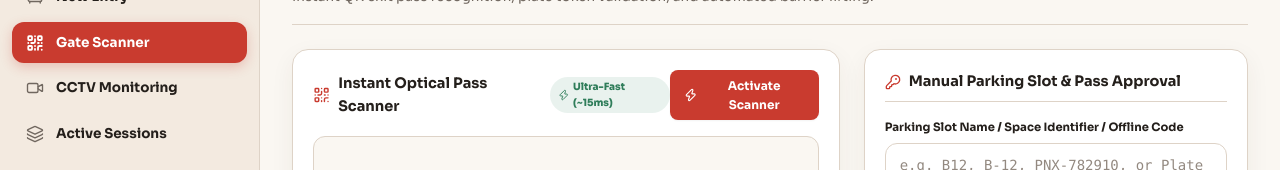
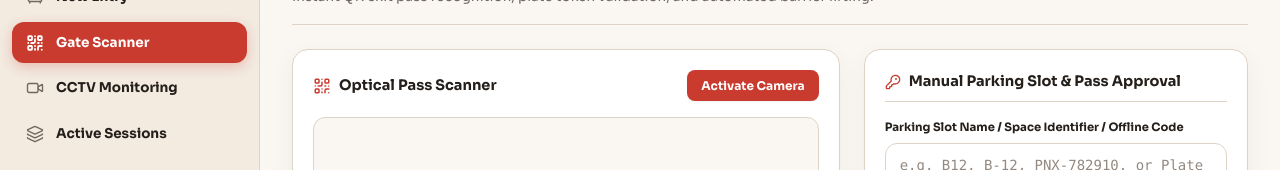
Before and after one commit to s34152953-dotcom/parknex, a Next.js app: page /admin/scan-exit in a window 1280 px wide. Shown: the part 191-361 px from the top of the page. Built offline with nearby package versions, Linux system fonts and the light colour scheme; no server answers.

Commit message:
clean: Remove benchmark and ultra-fast tags from operator scanner UI

```diff
--- a/src/app/admin/scan-exit/page.tsx
+++ b/src/app/admin/scan-exit/page.tsx
@@ -12,7 +12,6 @@ import {
   ArrowRight,
   RefreshCw,
   KeyRound,
-  Zap,
 } from "lucide-react";
 
 export default function AdminScanExitPage() {
@@ -46,7 +45,7 @@ export default function AdminScanExitPage() {
   const startCamera = async () => {
     try {
       setErrorMessage("");
-      setCameraStatusMsg("Initializing ultra-fast optical scanner...");
+      setCameraStatusMsg("Initializing camera stream...");
 
       // Request optimized high-fps video stream
       const stream = await navigator.mediaDevices.getUserMedia({
@@ -77,7 +76,7 @@ export default function AdminScanExitPage() {
       }
 
       setCameraActive(true);
-      setCameraStatusMsg("High-Speed Optical Scanner Active (Hardware Accelerated)");
+      setCameraStatusMsg("Camera active. Align customer exit pass QR code.");
     } catch (err: any) {
       console.warn("Camera failed to start:", err);
       setCameraActive(false);
@@ -194,21 +193,16 @@ export default function AdminScanExitPage() {
                 <div className="flex items-center gap-2">
                   <QrCode className="w-4.5 h-4.5 text-[#C93B2F]" />
                   <span className="text-[14.5px] font-bold text-[#241F1B]">
-                    Instant Optical Pass Scanner
-                  </span>
-                  <span className="text-[10px] font-extrabold text-[#2F7D5A] bg-[#2F7D5A]/10 px-2 py-0.5 rounded-full flex items-center gap-1">
-                    <Zap className="w-3 h-3" />
-                    Ultra-Fast (~15ms)
+                    Optical Pass Scanner
                   </span>
                 </div>
                 {!cameraActive ? (
                   <button
                     type="button"
                     onClick={startCamera}
-                    className="px-3.5 py-1.5 rounded-lg bg-[#C93B2F] hover:bg-[#A92E25] text-white text-[12px] font-bold transition-colors cursor-pointer shadow-xs flex items-center gap-1.5"
+                    className="px-3.5 py-1.5 rounded-lg bg-[#C93B2F] hover:bg-[#A92E25] text-white text-[12px] font-bold transition-colors cursor-pointer shadow-xs"
                   >
-                    <Zap className="w-3.5 h-3.5" />
-                    <span>Activate Scanner</span>
+                    <span>Activate Camera</span>
                   </button>
                 ) : (
                   <button
```
